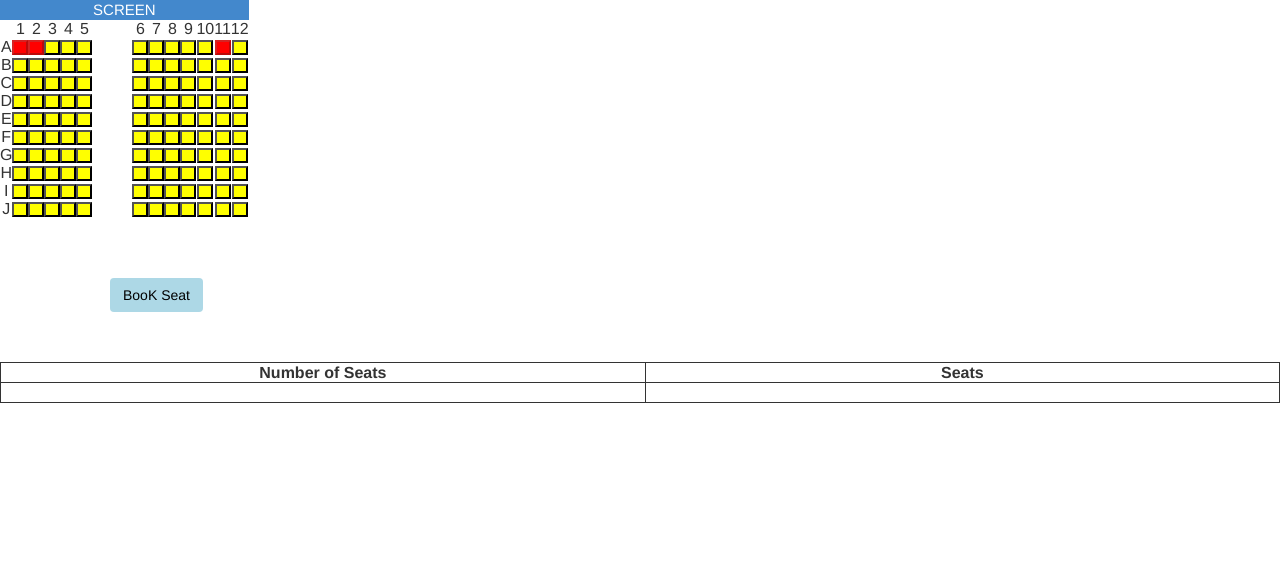
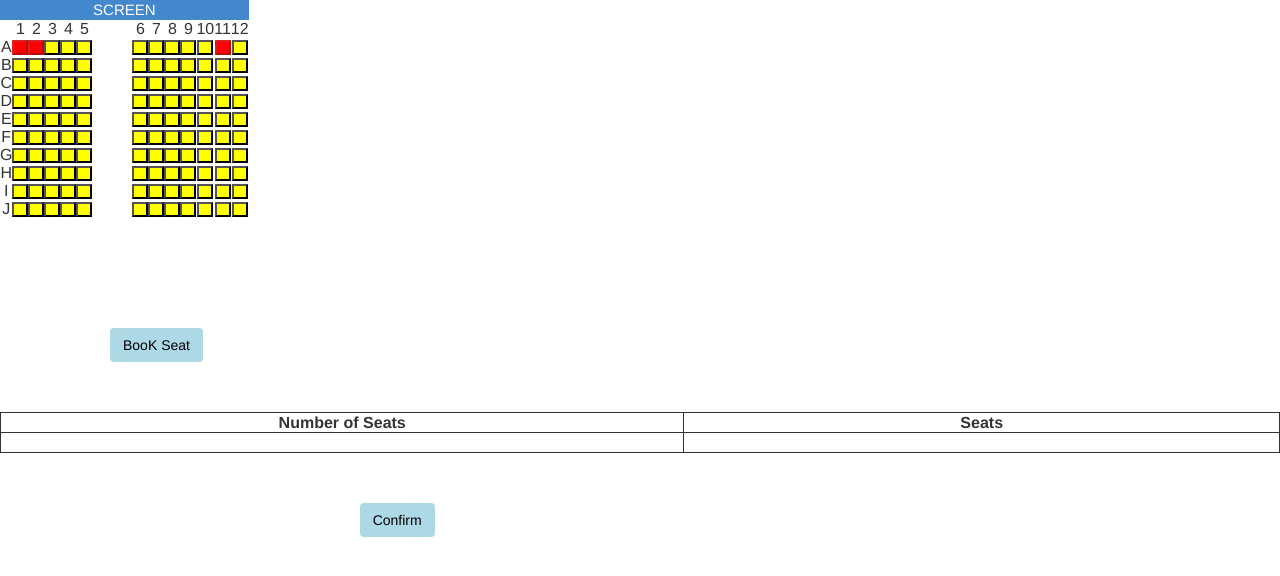
Before and after one commit to ashsihgupta/book-my-movieapp, an Angular app: page /seat in a window 1280 px wide. Shown: the top 576 px of the page. Built offline with nearby package versions, Linux system fonts and the light colour scheme.

Commit message:
changes in seat component

```diff
--- a/src/app/seat/seat.component.css
+++ b/src/app/seat/seat.component.css
@@ -46,4 +46,5 @@ input[type=button] {
   margin-bottom: 50px;
   background-color: lightblue;
   color: black;
+  margin-top: 50px;
 }
--- a/src/app/seat/seat.component.html
+++ b/src/app/seat/seat.component.html
@@ -238,4 +238,9 @@
       </div></td>
 
   </tr>
+
+
+  <button class="btn" (click)="confirmBooking(newArray)">
+    Confirm
+</button>
 </table>
--- a/src/app/seat/seat.component.ts
+++ b/src/app/seat/seat.component.ts
@@ -53,6 +53,8 @@ export class SeatComponent implements OnInit {
 
 
   }
+
+
 
 
 
@@ -148,6 +150,11 @@ console.log(this.newArray);
 
   }
 
+ confirmBooking(name:any[])
+ {
+   console.log(name);
+ }
+
 
 
 }
```
